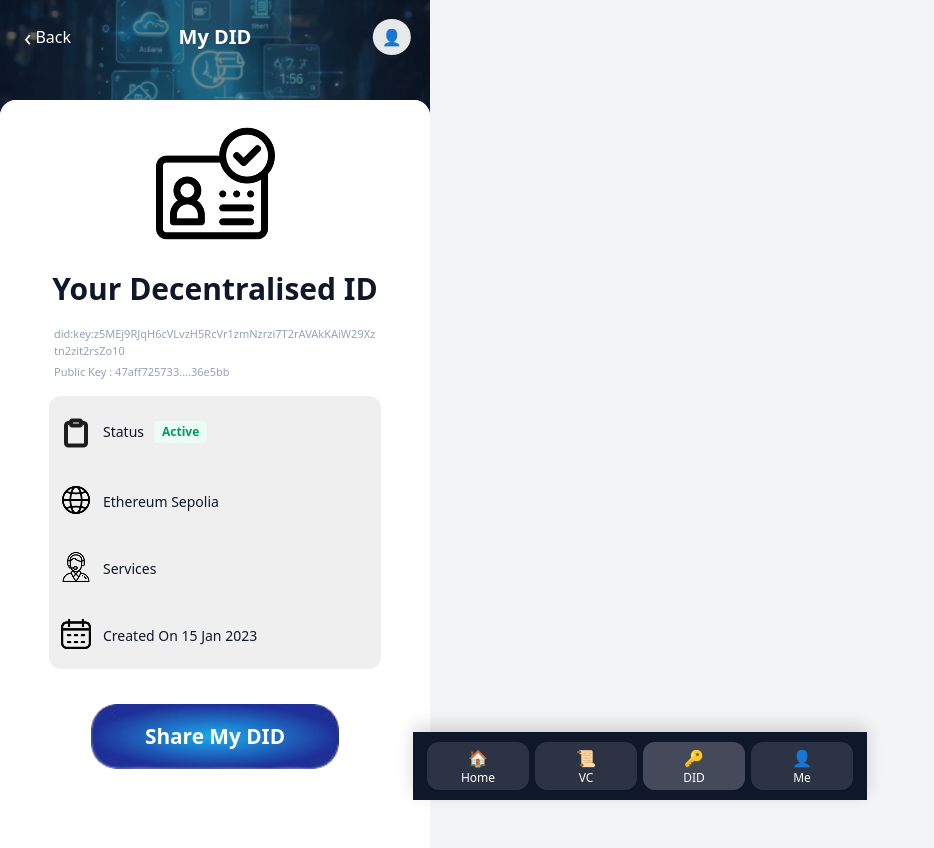
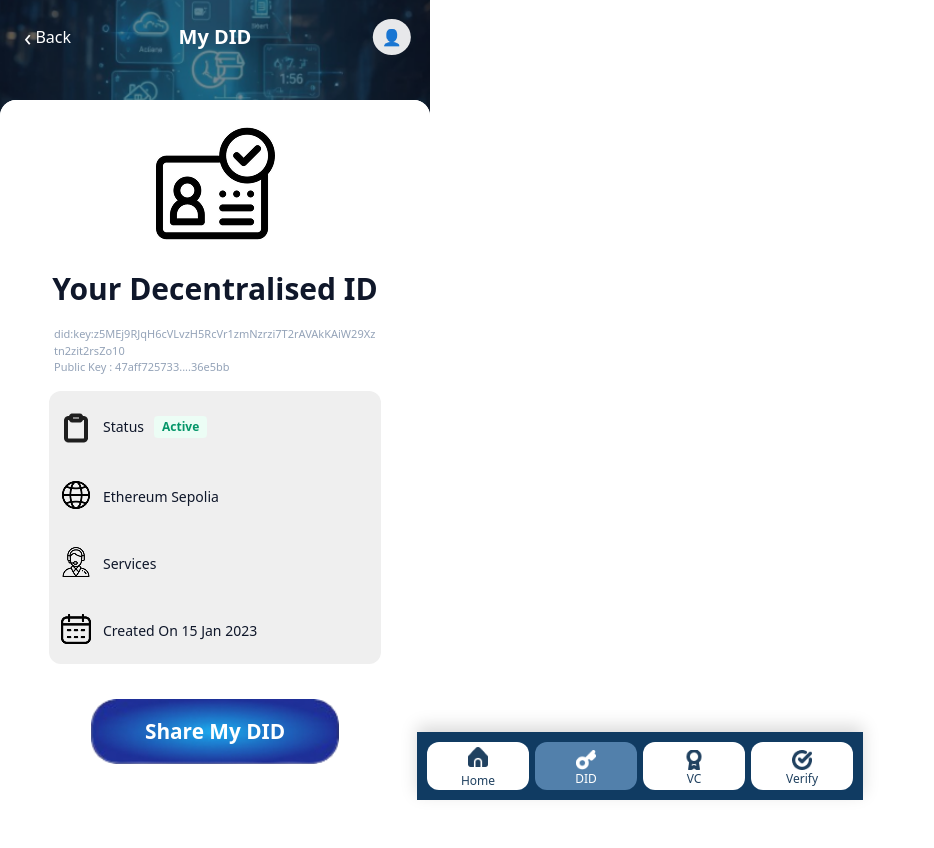
Before and after one commit to WeiShan-0415/FYP, a React app in the folder frontend/: page /didpage in a window 1280 px wide. Shown: the top 848 px of the page, without its empty margins (0-934 px from the left). Built offline with nearby package versions, Linux system fonts and the light colour scheme; the HTML template or start-up script is replaced by a standard one; a web font is replaced by a local one.

Commit message:
enhance tabbar

```diff
--- a/frontend/src/App.css
+++ b/frontend/src/App.css
@@ -6,6 +6,7 @@ body {
   margin: 0;
   padding: 0;
   background: #f3f4f6;
+  max-width: 430px;
 }
 .appShell {
   max-width: 430px;
@@ -91,8 +92,8 @@ body {
   border-radius: 16px 16px 0 0;
 }
 .tallCards {
-  margin: -200px 0px 0px 0;
-  padding: 0 0px 90px;
+  margin-Top: -200px;
+  padding:0 0px 90px;
   background: #fff;
   /* border: 1px solid #e5e7eb;
   box-shadow: 0 2px 8px rgba(0,0,0,0.06); */
@@ -171,13 +172,13 @@ body {
   left: 50%;
   transform: translateX(-50%);
   bottom: 0;
-  max-width: 430px;
+  max-width: 400px;
   width: 100%;
   display: grid;
   grid-template-columns: repeat(4, 1fr);
   gap: 2px;
-  padding: 8px 12px;
-  background: #0f172a; /* slate-900 */
+  padding: 8px 8px;
+  background: #103B62;
   color: #fff;
   box-shadow: 0 -6px 16px rgba(0,0,0,0.15);
 }
@@ -189,12 +190,14 @@ body {
   /* gap: 2px; */
   height: 48px;
   border-radius: 12px;
-  background: rgba(255,255,255,0.12);
+  background: white;
   border: none;
-  color: #fff;
+  color: #204160;
   margin: 2px;
+  padding: 6px 10px;
 }
-.tabActive { background: rgba(255,255,255,0.22); }
+.tabActive { background: #5280AB;
+  color: white; }
 .tabLabel { font-size: 0.75rem; }
 
 /* Circle badge with text overlay */
@@ -584,7 +587,7 @@ body {
 
 .didTitle {
   margin: 0;
-  width:500px;
+  width: 390px;;
   font-size: 30px;
   font-weight: 700;
   color: #0f172a;
--- a/frontend/src/TabBar.jsx
+++ b/frontend/src/TabBar.jsx
@@ -8,21 +8,27 @@ export default function TabBar() {
   const isActive = (path) => location.pathname === path
   return (
     <nav className="tabBar" aria-label="Bottom navigation">
-      <button className={`tabBtn ${isActive('/') ? 'tabActive' : ''}`} aria-current={isActive('/') ? 'page' : undefined} onClick={() => navigate('/')}>
-        <span role="img" aria-label="home">🏠</span>
+      <button className={`tabBtn ${isActive('/homepage') ? 'tabActive' : ''}`} aria-current={isActive('/homepage') ? 'page' : undefined} onClick={() => navigate('/homepage')}>
+        <span role="img" aria-label="home">
+          <img src={isActive('/homepage') ? '/home_white.png' : '/home.png'} alt="home icon" style={{width:'20px', marginTop:'4px'}}/>
+          </span>
         <span className="tabLabel">Home</span>
       </button>
+      <button className={`tabBtn ${isActive('/didpage') ? 'tabActive' : ''}`} onClick={() => navigate('/didpage')}>
+        <img src={isActive('/didpage') ? '/Key_white.png' : '/Key.png'} alt="key icon" style={{width:'20px', marginTop:'4px'}}/>
+        <span className="tabLabel">DID</span>
+      </button>
+
       <button className={`tabBtn ${isActive('/credential') ? 'tabActive' : ''}`} onClick={() => navigate('/credential')}>
-        <span role="img" aria-label="credential">📜</span>
+        <img src={isActive('/credential') ? '/Award_white.png' : '/Award.png'} alt="award icon" style={{width:'20px', marginTop:'4px'}}/>
+
         <span className="tabLabel">VC</span>
       </button>
-      <button className={`tabBtn ${isActive('/didpage') ? 'tabActive' : ''}`} onClick={() => navigate('/didpage')}>
-        <span role="img" aria-label="key">🔑</span>
-        <span className="tabLabel">DID</span>
-      </button>
-      <button className="tabBtn" >
-        <span role="img" aria-label="profile">👤</span>
-        <span className="tabLabel">Me</span>
+
+      <button className={`tabBtn ${isActive('/verification') ? 'tabActive' : ''}`} onClick={() => navigate('/verification')}>
+        <img src={isActive('/verification') ? '/Check_white.png' : '/Check.png'} alt="check icon" style={{width:'20px', marginTop:'4px'}}/>
+
+        <span className="tabLabel">Verify</span>
       </button>
     </nav>
   );
--- a/frontend/src/didpage.jsx
+++ b/frontend/src/didpage.jsx
@@ -21,7 +21,7 @@ export default function DidPage() {
           </button>
         </div>
       </div>
-      <main className="tallCards">
+       <main className="tallCards">
         <div className="didCard">
           <div className="didHeader">
             <div className="didIcon">
@@ -32,9 +32,10 @@ export default function DidPage() {
             </div>
             <h3 className="didTitle">Your Decentralised ID</h3>
           </div>
+          <div>
             <p className="didLabel">did:key:z5MEj9RJqH6cVLvzH5RcVr1zmNzrzi7T2rAVAkKAiW29Xztn2zit2rsZo10</p>
             <p className="didLabel">Public Key : 47aff725733....36e5bb</p>
-
+          </div>
 
           <div className="didInfoSection">
             <div className="didInfoItem">
@@ -86,24 +87,13 @@ export default function DidPage() {
               </div>
             </div>
           </div>
-
           <button className="buttonContainer" onClick={() => navigate('/sharedid')}>
             <img className="button" src="/button.png" alt="Share Icon" />
             <span className="buttonText">Share My DID</span>
           </button>
         </div>
       </main>
-      <div style={{
-        position: 'fixed',
-        bottom: 0,
-        left: '50%',
-        transform: 'translateX(-50%)',
-        width: '100%',
-        maxWidth: '430px',
-        zIndex: 100
-      }}>
-        <TabBar />
-      </div>
+    <TabBar />
     </div>
   );
 }
```
